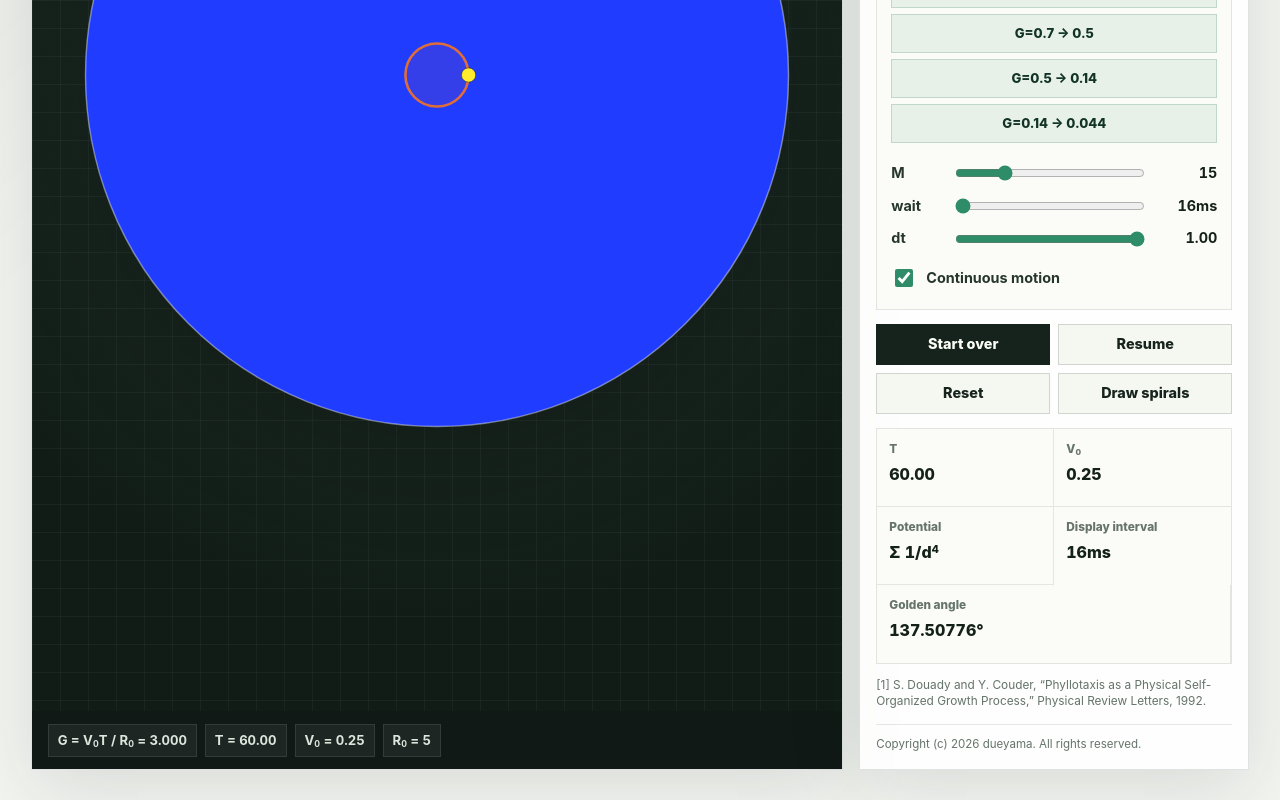
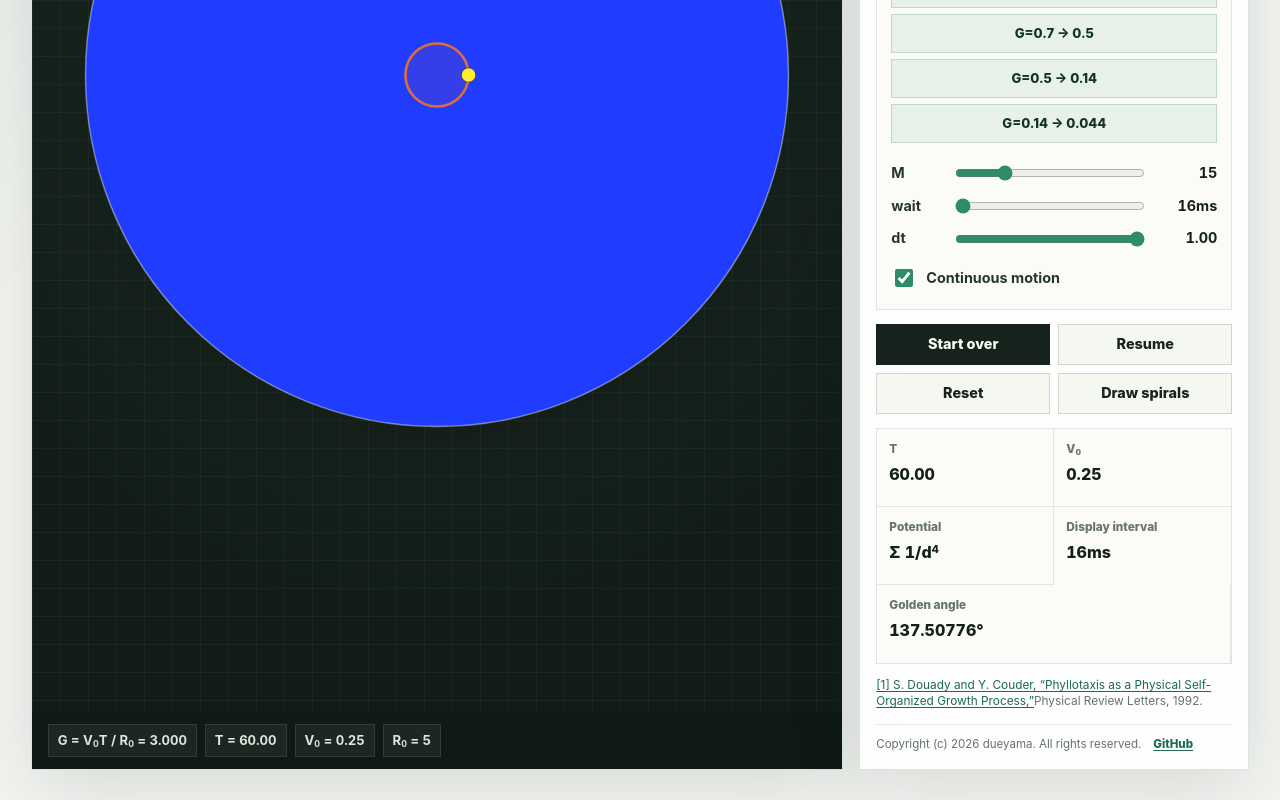
Before and after one commit to dueyama/phyllotaxis-simulator, a React (Vite) app: page / in a window 1280 px wide. Shown: the part 679-1479 px from the top of the page. Built offline with nearby package versions, Linux system fonts and the light colour scheme.

Commit message:
Add external reference links

```diff
--- a/src/main.jsx
+++ b/src/main.jsx
@@ -12,6 +12,8 @@ const DEFAULT_WAIT_MS = 16;
 const G_PRESETS = [3, 0.7, 0.5, 0.14, 0.044];
 const LANGUAGE_STORAGE_KEY = "phyllotaxis.locale";
 const COPYRIGHT_TEXT = "Copyright (c) 2026 dueyama. All rights reserved.";
+const PAPER_URL = "https://link.aps.org/doi/10.1103/PhysRevLett.68.2098";
+const GITHUB_URL = "https://github.com/dueyama/phyllotaxis-simulator";
 const COPY = {
   ja: {
     title: "葉序シミュレーター",
@@ -1043,10 +1045,17 @@ function App() {
           </section>
 
           <p className="paper-citation">
-            [1] S. Douady and Y. Couder, “Phyllotaxis as a Physical Self-Organized Growth Process,”
+            <a href={PAPER_URL} target="_blank" rel="noopener noreferrer">
+              [1] S. Douady and Y. Couder, “Phyllotaxis as a Physical Self-Organized Growth Process,”
+            </a>
             Physical Review Letters, 1992.
           </p>
-          <footer className="app-footer">{COPYRIGHT_TEXT}</footer>
+          <footer className="app-footer">
+            <span>{COPYRIGHT_TEXT}</span>
+            <a href={GITHUB_URL} target="_blank" rel="noopener noreferrer">
+              GitHub
+            </a>
+          </footer>
         </aside>
       </section>
     </main>
--- a/src/styles.css
+++ b/src/styles.css
@@ -358,13 +358,39 @@ h1 {
   line-height: 1.35;
 }
 
+.paper-citation a {
+  color: #1b6b50;
+  text-decoration: underline;
+  text-decoration-thickness: 1px;
+  text-underline-offset: 2px;
+}
+
+.paper-citation a:hover {
+  color: #0e4735;
+}
+
 .app-footer {
+  display: flex;
+  flex-wrap: wrap;
+  gap: 6px 12px;
   margin: 0;
   border-top: 1px solid rgba(22, 38, 31, 0.1);
   padding-top: 12px;
   color: #65736a;
   font-size: 0.72rem;
   line-height: 1.35;
+}
+
+.app-footer a {
+  color: #1b6b50;
+  font-weight: 760;
+  text-decoration: underline;
+  text-decoration-thickness: 1px;
+  text-underline-offset: 2px;
+}
+
+.app-footer a:hover {
+  color: #0e4735;
 }
 
 .section-header {
```
Also changed, not shown: 1 other file (tests, documents, lock files or other folders).
